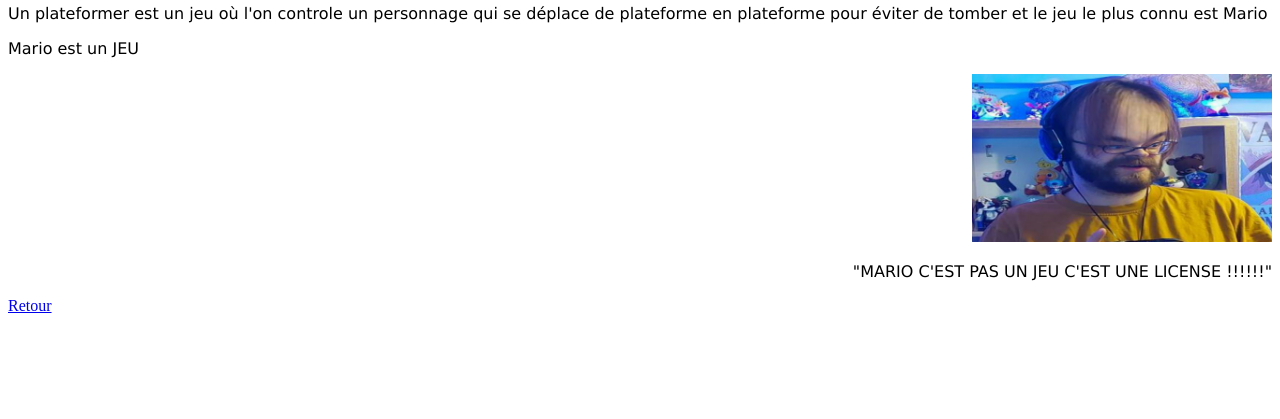
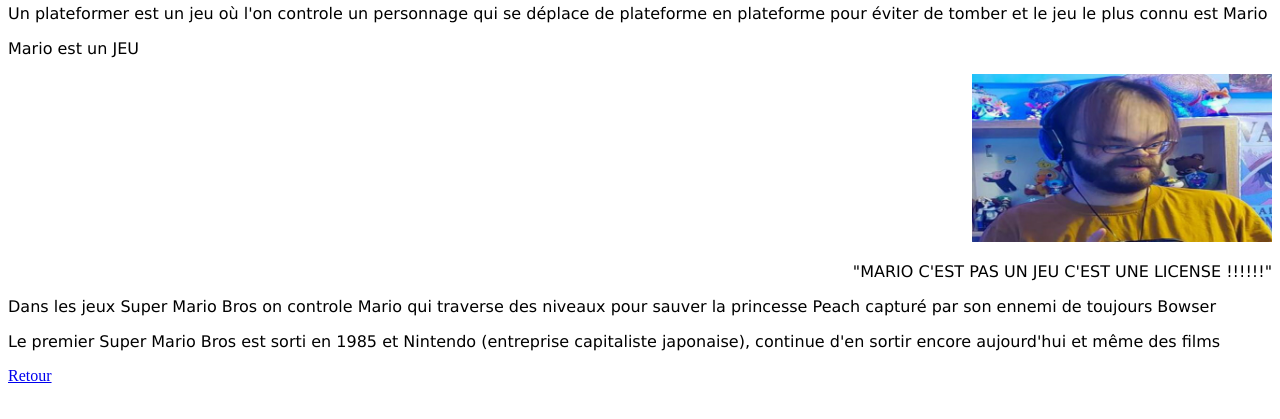
Before and after one commit to DracoErwan52/Presentation_Jeu_video_Projet_NSI, a plain HTML site: page Mario.html in a window 1280 px wide. Shown: the part 153-572 px from the top of the page. Drawn offline with Linux system fonts and the light colour scheme.

Commit message:
Add files via upload

```diff
--- a/Mario.html
+++ b/Mario.html
@@ -17,6 +17,8 @@
     <img id="monImage" src="img/xabab.jpg" alt="Image du XababTV" style="width:300px; cursor:pointer;" class="Img">
     <p>"MARIO C'EST PAS UN JEU C'EST UNE LICENSE !!!!!!"</p>
 </div>
+<p>Dans les jeux Super Mario Bros on controle Mario qui traverse des niveaux pour sauver la princesse Peach capturé par son ennemi de toujours Bowser</p>
+<p>Le premier Super Mario Bros est sorti en 1985 et Nintendo (entreprise capitaliste japonaise), continue d'en sortir encore aujourd'hui et même des films</p>
 <a href="index.html">Retour</a>
 <script src="script.js"> </script>
 </body>
```
